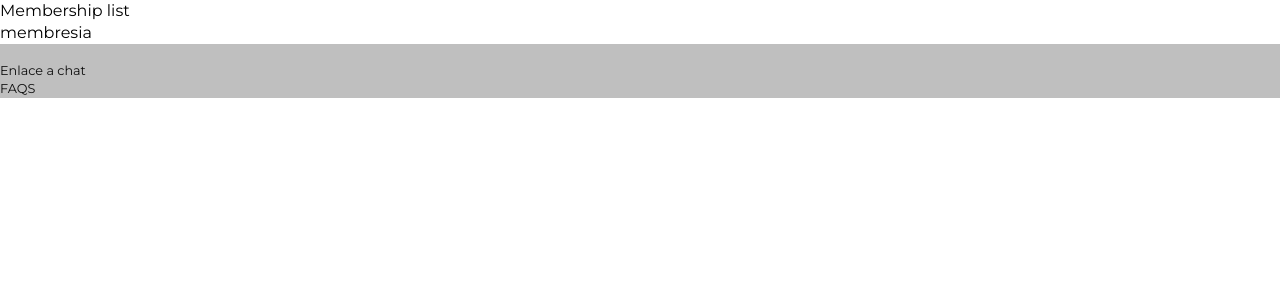
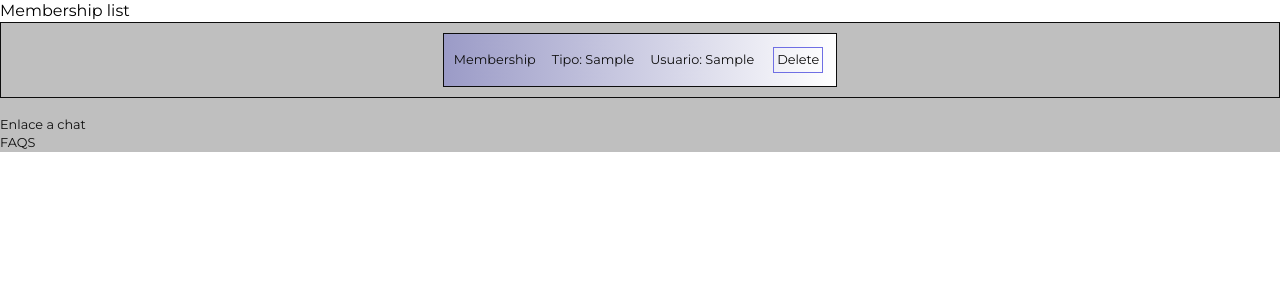
Before and after one commit to refineriaf12/ProyectoTiendaCoches, a Node server app: page /membership/ in a window 1280 px wide. Shown: the part 67-367 px from the top of the page. Run offline with Node 20, Linux system fonts and the light colour scheme; tables that the repository leaves empty hold one stand-in row (values such as "Sample post"); some libraries are stand-ins or nearby versions.

Commit message:
Membresía terminada

```diff
--- a/controllers/usedCars/membershipController.js
+++ b/controllers/usedCars/membershipController.js
@@ -2,12 +2,12 @@ const membership = require('../../models/Membership');
 const membershipHandlers = require('./membershipHandlers');
 const User = require('../../models/user');
 
-const userReserva= {_id:1, name: 'Paco', surname: 'Martinez', dniNumber: 77777, userName: 'El Paco' ,password: 123,
+const userPrueba= {_id:1, name: 'Paco', surname: 'Martinez', dniNumber: 77777, userName: 'El Paco' ,password: 123,
 email: "cqqq", membership: 'Free', membershipExpirationDate: '01/01/01'};
 
 module.exports = {
     formCreateMembership:  (req, res) =>{
-        const user = userReserva; //User.findById(req.params.id)
+        const user = userPrueba; //User.findById(req.params.id)
         res.render('templates/usedCars/membership/membershipForm',{user})
     },
 
@@ -15,7 +15,8 @@ module.exports = {
         const userId = req.params.id;
         const membershipType = req.body.membershipType
         await membershipHandlers.create(userId, membershipType);
-        userReserva.membership = membershipType;// await User.findByIdandUpdate(userId, {membership: membershipType});
+
+        userPrueba.membership = membershipType;// await User.findByIdandUpdate(userId, {membership: membershipType});
 
         res.redirect('/membership/')
     },
@@ -23,18 +24,12 @@ module.exports = {
         const allMemberships = await membershipHandlers.list();
         res.render('templates/usedCars/membership/membershipList', {allMemberships})
     },
-    details: async (req, res) =>{
-        const membership = await membershipHandlers.listOne(req.params._id);
-        res.render('templates/usedCars/membership/membershipDetails', {membership})
 
-    },
-    update: async(req, res) =>{
-        const updatedMenbership = await membershipHandlers.update(req.params._id, req.body);
-        res.redirect('membership/', { updatedMenbership })
-    },
     delete: async (req, res) =>{
-        const deletedMembership = await membershipHandlers.delete(req.params.id);
-        res.redirect(`membership/`)
+        const _id = req.params.id;
+        // console.log(_id);
+        const deletedMembership = await membershipHandlers.delete(_id);
+        res.redirect(`/membership/`)
     }
 
 }
--- a/controllers/usedCars/membershipHandlers.js
+++ b/controllers/usedCars/membershipHandlers.js
@@ -10,14 +10,7 @@ module.exports = {
         const allMemberships = await Membership.find().lean();
         return allMemberships;
     },
-    listOne: async (id) =>{
-        const membership = await Membership.findById(id).lean();
-        return membership;
-    },
-    update: async (id, data) =>{
-        const membershipUpdated = await Membership.findByIdAndUpdate(id, data, { new: true}).lean();
-        return membershipUpdated;
-    },
+
     delete: async (id) => {
         const membershipDeleted = await Membership.findByIdAndDelete(id).lean();
         return membershipDeleted;
--- a/models/user.js
+++ b/models/user.js
@@ -28,7 +28,7 @@ const userSchema = new Schema({
         required:true
     },
     avatar: String,
-    membership: String,
+    membership: String,//type: String, default: 'Free' }
     membershipExpirationDate: Date,
     leasedCars:{
         type:[Schema.Types.ObjectId]
--- /dev/null
+++ b/public/css/UsedCars/membership.css
@@ -0,0 +1,31 @@
+.membership_list{
+    display: flex;
+    gap: 1rem;
+    padding:10px;
+    flex-direction: column;
+    justify-content: center;
+    align-items: center;
+    border: solid 1px;
+}
+
+    .membership_list article{
+        padding:10px;
+        display: flex;
+        justify-content: center;
+        align-items: center;
+        gap: 1rem;
+        border: solid 1px;
+        background: linear-gradient(to right, rgb(155, 155, 199),white);
+    }
+
+    .membership_list div{
+        padding: 3px;
+        display: flex;
+        gap:1rem;
+
+    }
+
+    .membership_list a{
+        border: 1px solid rgb(111, 111, 228);
+        padding: 3px;
+    }
--- a/public/css/main.css
+++ b/public/css/main.css
@@ -5,6 +5,7 @@
 @import url("styleComplainAndFaqSection.css");
 @import url('./UsedCars/usedCars.css');
 @import url('./UsedCars/membershipForm.css');
+@import url('./UsedCars/membership.css');
 
 *{
     font-family: 'Montserrat', sans-serif;
--- a/routes/usedCars/membershipRouter.js
+++ b/routes/usedCars/membershipRouter.js
@@ -4,12 +4,10 @@ const {Router} = require('express');
 const router = Router();
 
 router.get('/', membershipController.listMemberships);
-router.get('/details/:id', membershipController.details);
 router.get('/add/:id', membershipController.formCreateMembership);
 router.get('/delete/:id', membershipController.delete);
 
 router.post('/save/:id', membershipController.createMembership);
-router.post('/update/:id', membershipController.update)
 
 
 
--- a/views/templates/usedCars/car_list.hbs
+++ b/views/templates/usedCars/car_list.hbs
@@ -3,6 +3,10 @@
 <aside>
     {{>molecules/slider/slider_used_cars}}
 </aside>
+<div>
+        <a href="/membership/add/1">Membership new</a> |
+        <a href="/membership/">Membership list</a>
+</div>
 <main class="mainUsedCars">
     <section class="carsList">
         {{#each carList}}
--- a/views/templates/usedCars/membership/membershipDetails.hbs
+++ /dev/null
@@ -1,2 +0,0 @@
-
-<h1>Membership Details</h1>
--- a/views/templates/usedCars/membership/membershipList.hbs
+++ b/views/templates/usedCars/membership/membershipList.hbs
@@ -1,6 +1,14 @@
 <h1>Membership list</h1>
 
+ <section class="membership_list">
 {{#each allMemberships}}
-    <h2>membresia</h2>
-
+    <article>
+        <h1>Membership</h1>
+        <h2>Tipo: {{membershipType}}</h2>
+        <h3>Usuario: {{idUser}}</h3>
+        <div>
+        <a href="/membership/delete/{{_id}}">Delete</a>
+        </div>
+    </article>
 {{/each}}
+</section>
```
